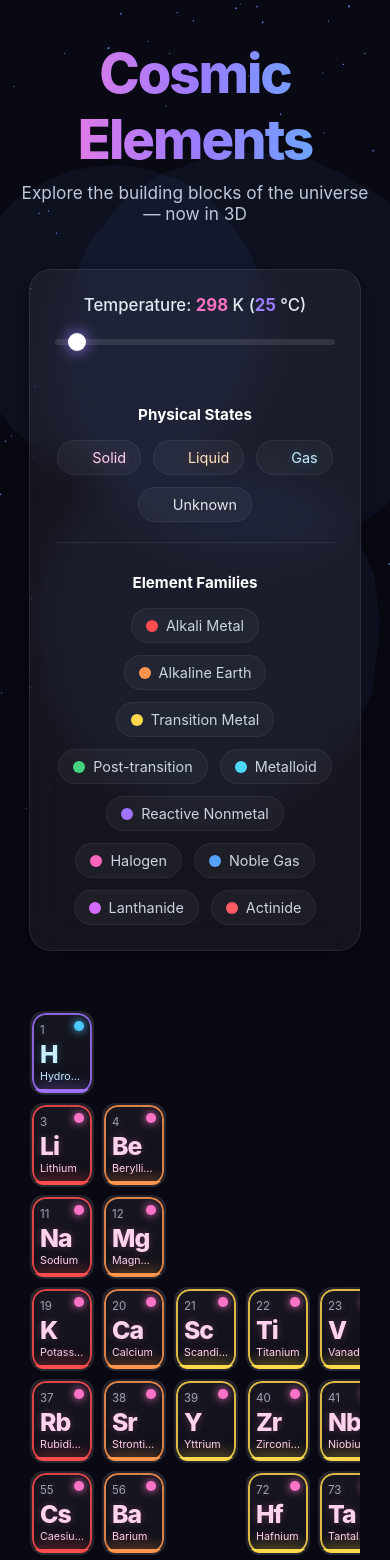
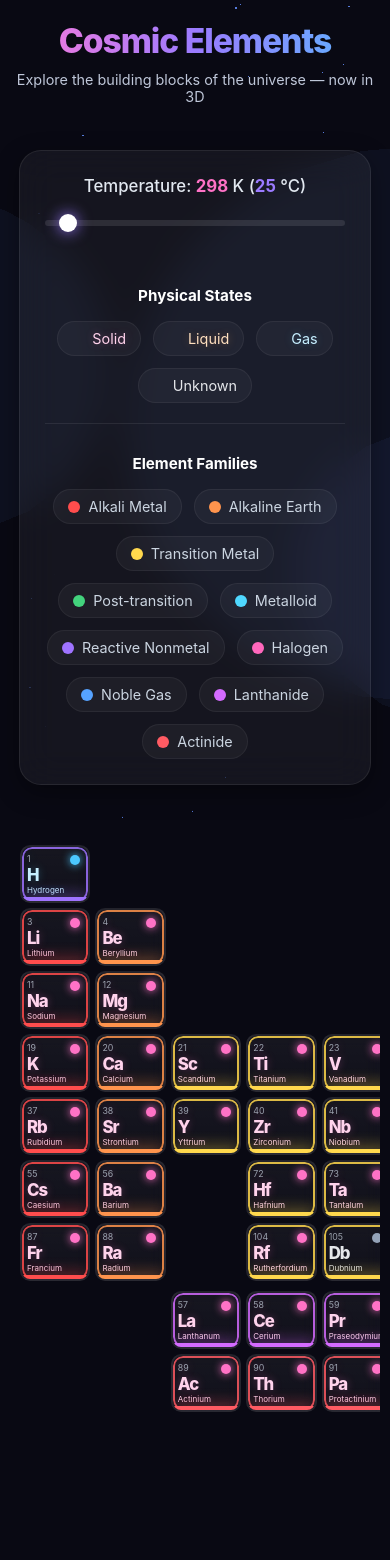
Before and after one commit to ayush7s/Periodic_tbl, a plain HTML site: page index.html in a window 390 px wide. Shown: the top 1560 px of the page. After the commit the page ends 1442 px from the top, so only its background shows below. Drawn offline with nearby package versions, Linux system fonts and the light colour scheme; animation ran at ten frames a second.

Commit message:
Periodic table

```diff
--- a/index.html
+++ b/index.html
@@ -209,6 +209,7 @@ input[type="range"]::-webkit-slider-thumb:hover { transform: scale(1.3); }
     background: var(--family-color); box-shadow: 0 0 15px var(--family-color);
 }
 
+@media (hover: hover) and (pointer: fine) {
     .element-card:hover {
         --tz: 22px;
         box-shadow:
@@ -217,8 +218,13 @@ input[type="range"]::-webkit-slider-thumb:hover { transform: scale(1.3); }
         z-index: 5;
         border-color: rgba(255,255,255,0.25);
     }
+}
 
-.element-card:active { --tz: 8px; }
+.element-card:active {
+    --tz: 8px;
+    box-shadow: 0 0 20px color-mix(in srgb, var(--family-color) 50%, transparent);
+    border-color: rgba(255,255,255,0.25);
+}
 
 .element-card .atomic-num { font-size: 0.72rem; color: #9ca3af; }
 .element-card .symbol { font-size: 1.55rem; font-weight: 800; letter-spacing: -1px; color: white; }
@@ -372,6 +378,37 @@ input[type="range"]::-webkit-slider-thumb:hover { transform: scale(1.3); }
 @media (max-width: 1024px) {
     #periodic-table-grid { overflow-x: auto; padding-bottom: 20px; }
     .grid-stage { perspective: none; }
+}
+
+@media (max-width: 700px), (pointer: coarse) {
+    body { padding: 20px 10px; }
+    header h1 { font-size: 2.1rem; letter-spacing: -1px; }
+    header p { font-size: 0.9rem; }
+
+    .grid-stage { perspective: none; overflow-x: auto; -webkit-overflow-scrolling: touch; }
+    #periodic-table-grid {
+        transform: none !important;
+        transition: none;
+        grid-template-columns: repeat(18, minmax(42px, 1fr));
+        gap: 5px;
+        width: max-content;
+        margin: 0 auto;
+    }
+    .element-card {
+        height: 58px;
+        padding: 6px 5px;
+        border-radius: 10px;
+        transform: none !important;
+        transition: box-shadow 0.2s, border-color 0.2s;
+    }
+    .element-card .symbol { font-size: 1.05rem; }
+    .element-card .name { font-size: 0.5rem; }
+    .element-card .atomic-num { font-size: 0.55rem; }
+
+    .glass-modal-card { padding: 22px 18px 26px; width: 94%; }
+    .modal-symbol { font-size: 2.6rem; }
+    .modal-name { font-size: 1.3rem; }
+    #atom-canvas-wrap { height: 160px; }
 }
 </style>
 </head>
@@ -620,6 +657,9 @@ const atomWrap = document.getElementById('atom-canvas-wrap');
 
 let currentTemp = 298;
 
+const IS_FINE_POINTER = window.matchMedia('(hover: hover) and (pointer: fine)').matches;
+const IS_SMALL_SCREEN = window.innerWidth < 700 || window.matchMedia('(pointer: coarse)').matches;
+
 /**
  * ============================================================================
  * SIMPLIFIED BOHR SHELL MODEL
@@ -699,7 +739,8 @@ function buildPeriodicTable(currentTemperature) {
 
     card.addEventListener('click', () => revealElementDetails(element, physicalStateClass));
 
-    // Per-card 3D tilt on hover
+    // Per-card 3D tilt on hover (fine pointers only — avoids stuck tilt/lift on tap)
+    if (IS_FINE_POINTER) {
       card.addEventListener('mousemove', (e) => {
         const rect = card.getBoundingClientRect();
         const px = (e.clientX - rect.left) / rect.width - 0.5;
@@ -712,6 +753,7 @@ function buildPeriodicTable(currentTemperature) {
         card.style.setProperty('--ry', `0deg`);
         card.style.removeProperty('--tz');
       });
+    }
 
     gridContainer.appendChild(card);
   });
@@ -723,6 +765,7 @@ function buildPeriodicTable(currentTemperature) {
  * ============================================================================
  */
 (function initGridParallax() {
+  if (!IS_FINE_POINTER) return;
   let targetX = 0, targetY = 0, curX = 0, curY = 0;
 
   window.addEventListener('mousemove', (e) => {
@@ -748,15 +791,15 @@ function buildPeriodicTable(currentTemperature) {
  */
 const CosmicBackground = (function () {
   const canvas = document.getElementById('bg-canvas');
-  const renderer = new THREE.WebGLRenderer({ canvas, alpha: true, antialias: true });
-  renderer.setPixelRatio(Math.min(window.devicePixelRatio, 2));
+  const renderer = new THREE.WebGLRenderer({ canvas, alpha: true, antialias: !IS_SMALL_SCREEN });
+  renderer.setPixelRatio(Math.min(window.devicePixelRatio, IS_SMALL_SCREEN ? 1.5 : 2));
   renderer.setSize(window.innerWidth, window.innerHeight);
 
   const scene = new THREE.Scene();
   const camera = new THREE.PerspectiveCamera(60, window.innerWidth / window.innerHeight, 0.1, 2000);
   camera.position.z = 420;
 
-  const PARTICLE_COUNT = 1400;
+  const PARTICLE_COUNT = IS_SMALL_SCREEN ? 450 : 1400;
   const positions = new Float32Array(PARTICLE_COUNT * 3);
   for (let i = 0; i < PARTICLE_COUNT; i++) {
     const radius = 300 + Math.random() * 500;
@@ -886,6 +929,17 @@ const AtomModel = (function () {
 
   function build(element) {
     if (!renderer) init();
+
+    // Always re-measure and re-apply size on every open. On some mobile
+    // browsers the very first open can read a 0×0 container before layout
+    // settles, which corrupts the camera projection permanently if never
+    // re-applied. Re-syncing here on every build() call fixes that.
+    const w = atomWrap.clientWidth || 300;
+    const h = atomWrap.clientHeight || 200;
+    camera.aspect = w / h;
+    camera.updateProjectionMatrix();
+    renderer.setSize(w, h);
+
     clearGroups();
 
     const color = familyColorHex(element.category);
@@ -967,6 +1021,10 @@ const AtomModel = (function () {
   function start() {
     if (rafId) cancelAnimationFrame(rafId);
     animate(0);
+    // Extra safety: re-sync size one frame later in case layout wasn't
+    // fully settled the instant the modal became visible (seen on some
+    // mobile browsers).
+    requestAnimationFrame(resize);
   }
 
   function stop() {
```
Lines whose indentation alone changed are shown as unchanged.
